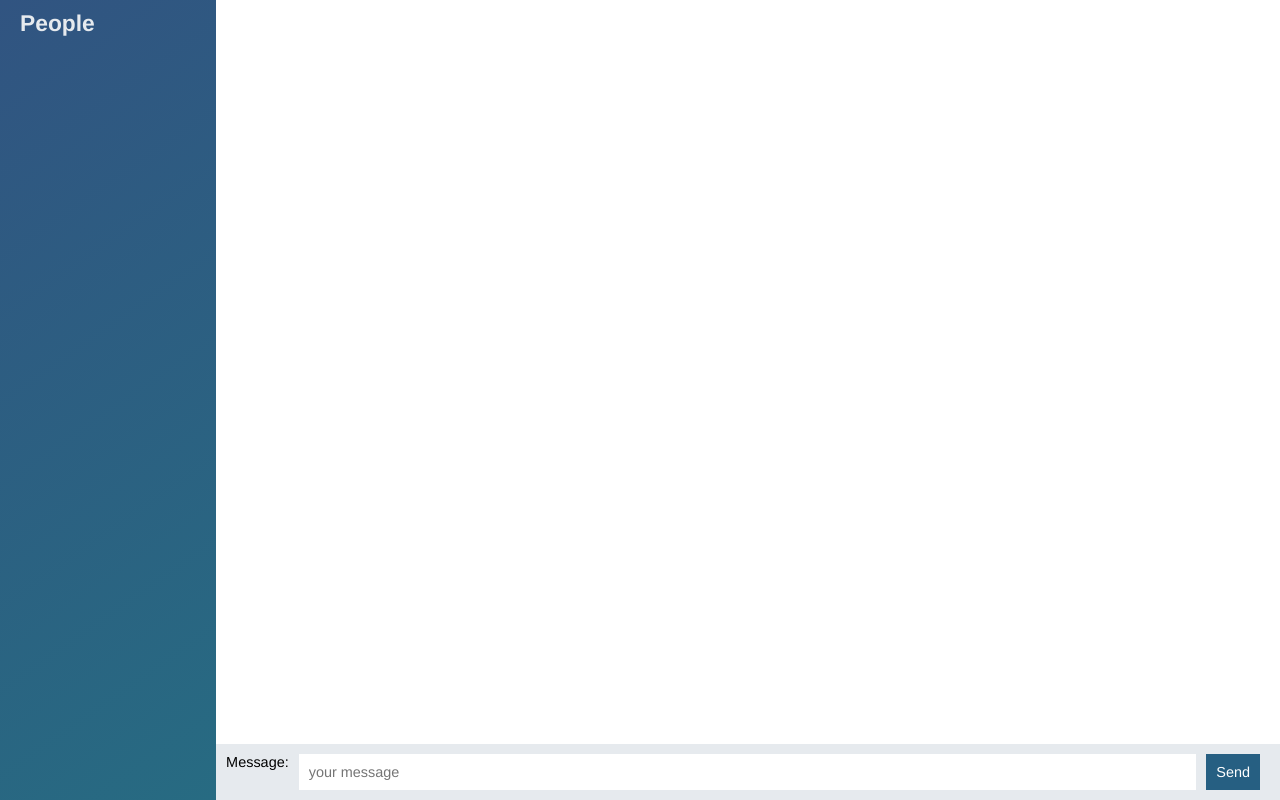
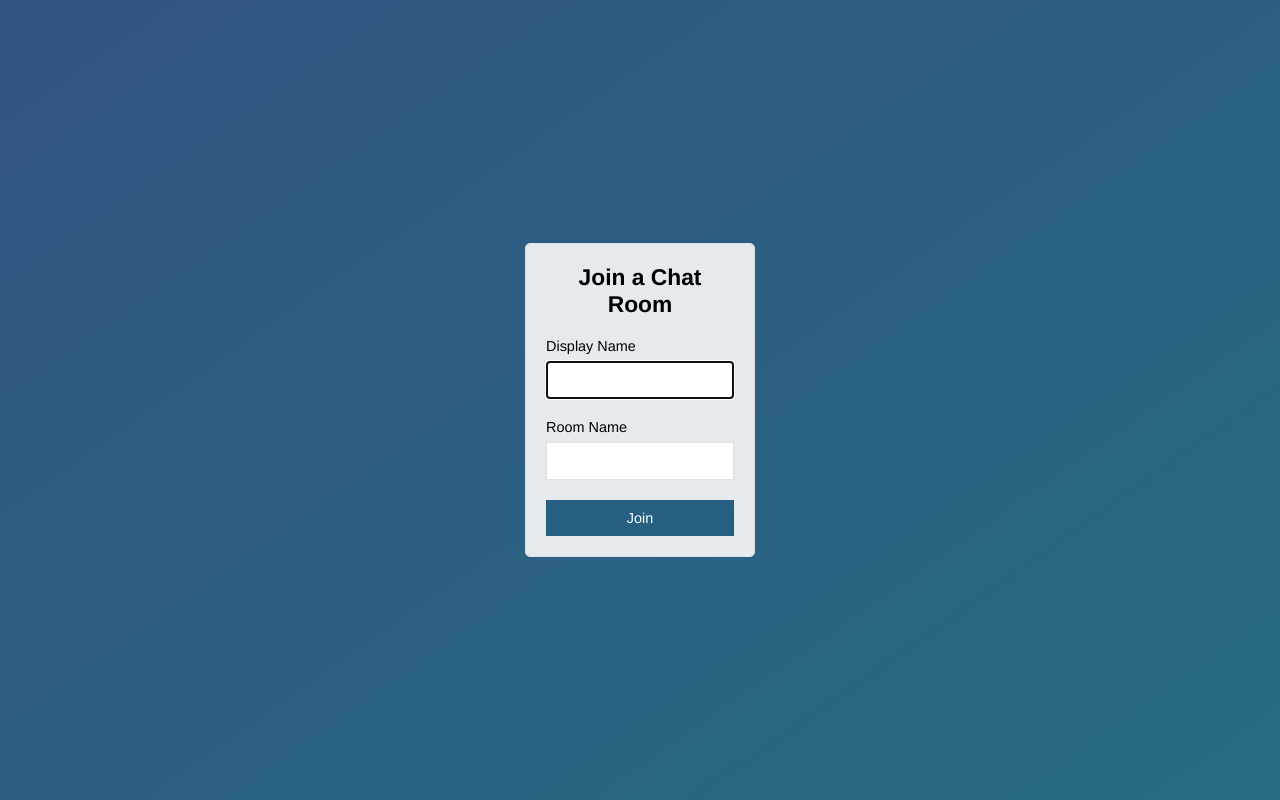
Before and after one commit to ThalKod/Chat-App, a website: page public/index.html in a window 1280 px wide. Drawn offline with nearby package versions, Linux system fonts and the light colour scheme; no server answers.

Commit message:
Adding Join page

```diff
--- a/public/index.html
+++ b/public/index.html
@@ -2,46 +2,30 @@
 <html lang="en">
     <head>
         <meta charset="UTF-8">
-    <meta name="viewport" content="width=device-width, initial-scale=1.0">
+        <meta name="viewport" content="width=device-width, initial-scale=1.0, user-scalable=no">
         <meta http-equiv="X-UA-Compatible" content="ie=edge">
         <link rel="stylesheet" href="./css/style.css">
-    <title>Chat-App</title>
+        <title>Chat | ChatApp</title>
     </head>
-<body class="chat">
-    <div class="chat__sidebar">
-        <h3>People</h3>
-        <div id="users">
 
+    <body class="centered-form" >
+        <div class="centered-form__form">
+            <form action="/chat.html">
+                <div class="form-field">
+                    <h3>Join a Chat Room</h3>
                 </div>
+                <div class="form-field">
+                    <label for="name">Display Name</label>
+                    <input type="text" name="name" autofocus/>
                 </div>
-    <div class="chat__main">
-        <ol id="messages" class="chat__messages"></ol>
-
-        <div class="chat__footer">
-            <form id="message-form" action="">
-                <label for="name">Message: </label> <input type="text" placeholder="your message" name="message"/>
-                <button>Send</button>
+                <div class="form-field">
+                    <label for="">Room Name</label>
+                    <input type="text" name="room">
+                </div>
+                <div class="form-field">
+                    <button>Join</button>
+                </div>
             </form>
         </div>
-    </div>
-
-    <script id="message-template" type="text/template">
-        <li class="message">
-            <div class="message__title">
-                <h4>{{from}}</h4>
-                <span>{{createdAt}}</span>
-            </div>
-            <div class="message__body">
-                <p>{{text}}</p>
-            </div>
-        </li>
-    </script>
-
-
-    <script src="/socket.io/socket.io.js"></script>
-    <script src="/js/libs/jquery-3.3.1.min.js"></script>
-    <script src="/js/libs/moment.js"></script>
-    <script src="/js/libs/mustache.js"></script>
-    <script src="/js/index.js"></script>
     </body>
 </html>
```
Also changed, not shown: public/chat.html (added, +47 -0 lines), public/js/chat.js (renamed from public/js/index.js). Lines whose indentation alone changed are shown as unchanged.
